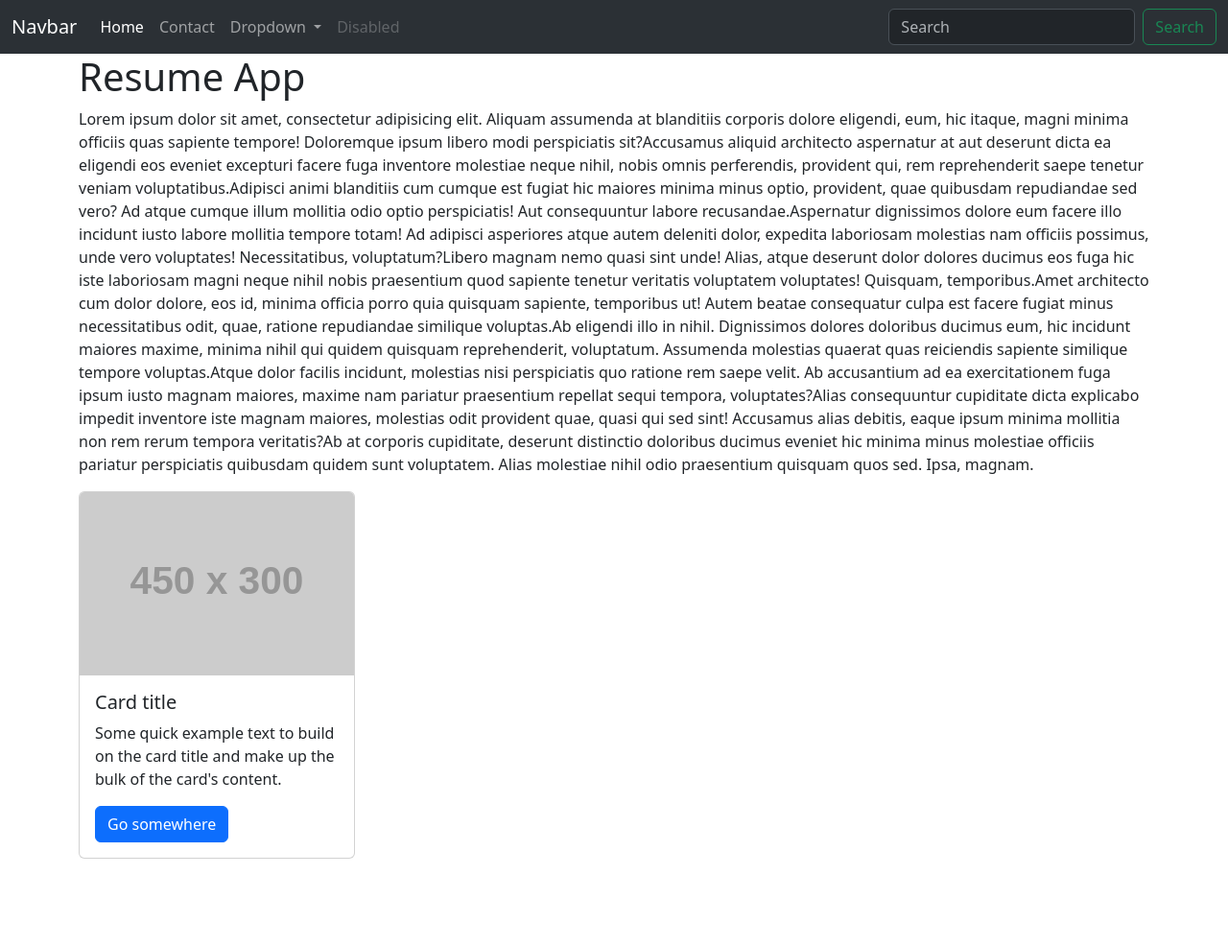
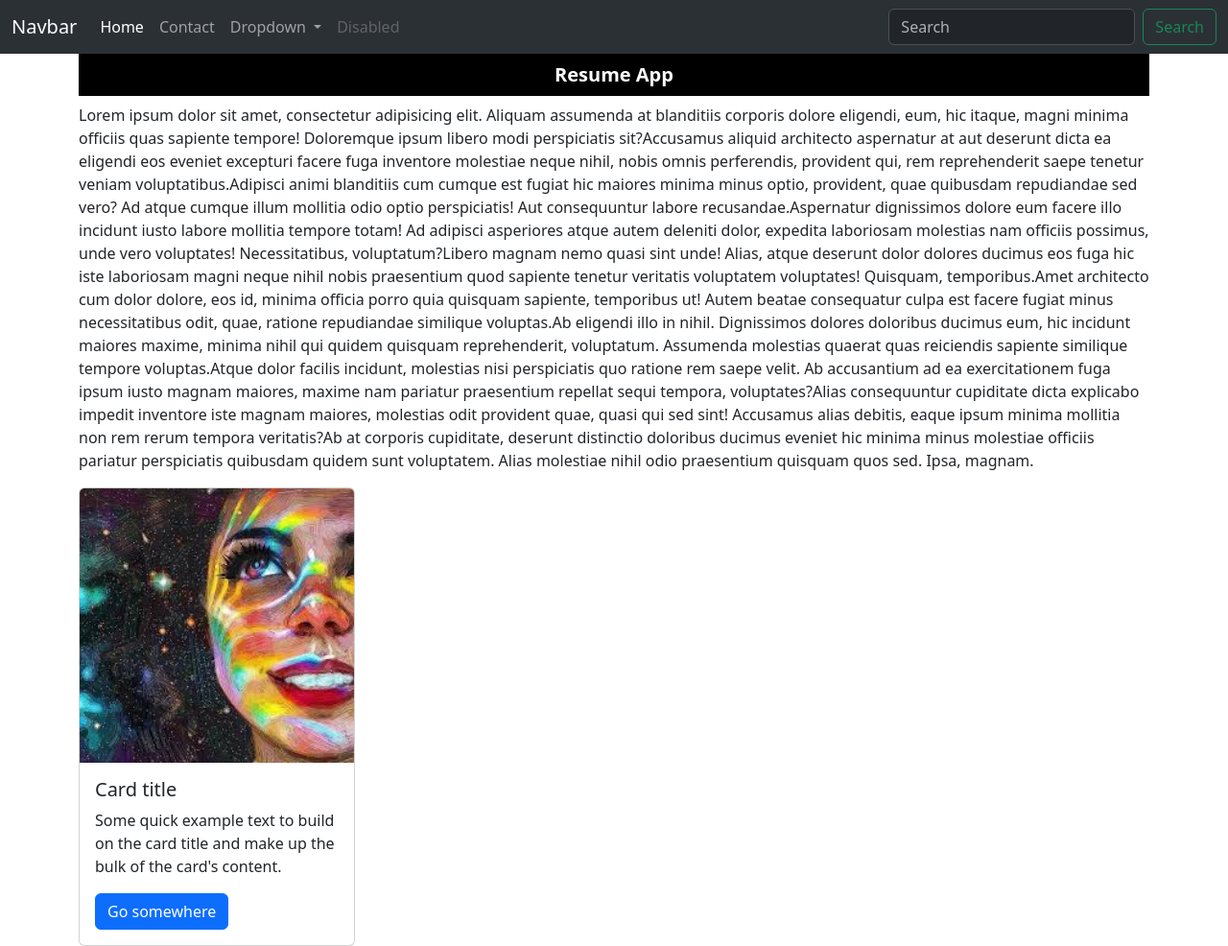
Before and after one commit to korayalc1n/resume_Training, a Django app: page / in a window 1280 px wide. Shown: the whole page at 96% size. Before the commit the page ends 895 px from the top, so only its background shows below. Run offline with Django 5.2, Linux system fonts and the light colour scheme; grey boxes labelled with a size stand in for pictures from a placeholder-image service; some libraries are stand-ins or nearby versions.

Commit message:
feat: create static media tags and urls

```diff
--- a/resume/urls.py
+++ b/resume/urls.py
@@ -18,9 +18,16 @@ from xml.etree.ElementInclude import include
 
 from django.contrib import admin
 from django.urls import path , include
+from django.conf import settings
+from django.conf.urls.static import static
 
+from resume.settings import DEBUG, MEDIA_URL, STATIC_URL
 
 urlpatterns = [
     path('admin/', admin.site.urls),
     path('', include('core.urls')),
 ]
+
+if settings.DEBUG:
+    urlpatterns += static(settings.MEDIA_URL, document_root=settings.MEDIA_ROOT)
+    urlpatterns += static(settings.STATIC_URL, document_root=settings.STATIC_ROOT)
--- /dev/null
+++ b/static/css/style.css
@@ -0,0 +1,9 @@
+.myHeader {
+    background-color: #000000;
+    color: #ffffff;
+    font-size: 20px;
+    font-weight: bold;
+    padding: 10px;
+    text-align: center;
+
+}
--- a/templates/includes/head.html
+++ b/templates/includes/head.html
@@ -1,6 +1,12 @@
+{% load static %}
+
+
 <head>
     <meta charset="UTF-8">
     <title>{{ title }}</title>
     <link href="https://cdn.jsdelivr.net/npm/bootstrap@5.3.5/dist/css/bootstrap.min.css" rel="stylesheet"
           integrity="sha384-SgOJa3DmI69IUzQ2PVdRZhwQ+dy64/BUtbMJw1MZ8t5HZApcHrRKUc4W0kG879m7" crossorigin="anonymous">
+
+    <link rel="stylesheet" href="{% static 'css/style.css' %}">
+
 </head>
--- a/templates/index.html
+++ b/templates/index.html
@@ -1,11 +1,12 @@
 {% extends 'layout.html' %}
+{% load static %}
 
 {% block content %}
 
 
     <div class="row">
         <div class="col-md-12">
-            <h1>Resume App</h1>
+            <h1 class="myHeader">Resume App</h1>
         </div>
     </div>
 
@@ -14,7 +15,7 @@
     </p>
 
     <div class="card" style="width: 18rem;">
-        <img src="https://fakeimg.pl/450x300" class="card-img-top" alt="...">
+        <img src="{% get_media_prefix %}image.jpg" class="card-img-top" alt="...">
         <div class="card-body">
             <h5 class="card-title">Card title</h5>
             <p class="card-text">Some quick example text to build on the card title and make up the bulk of the card's
```
Also changed, not shown: resume/settings.py (+9 -1 lines), media/image.jpg (added), 1 other file.
